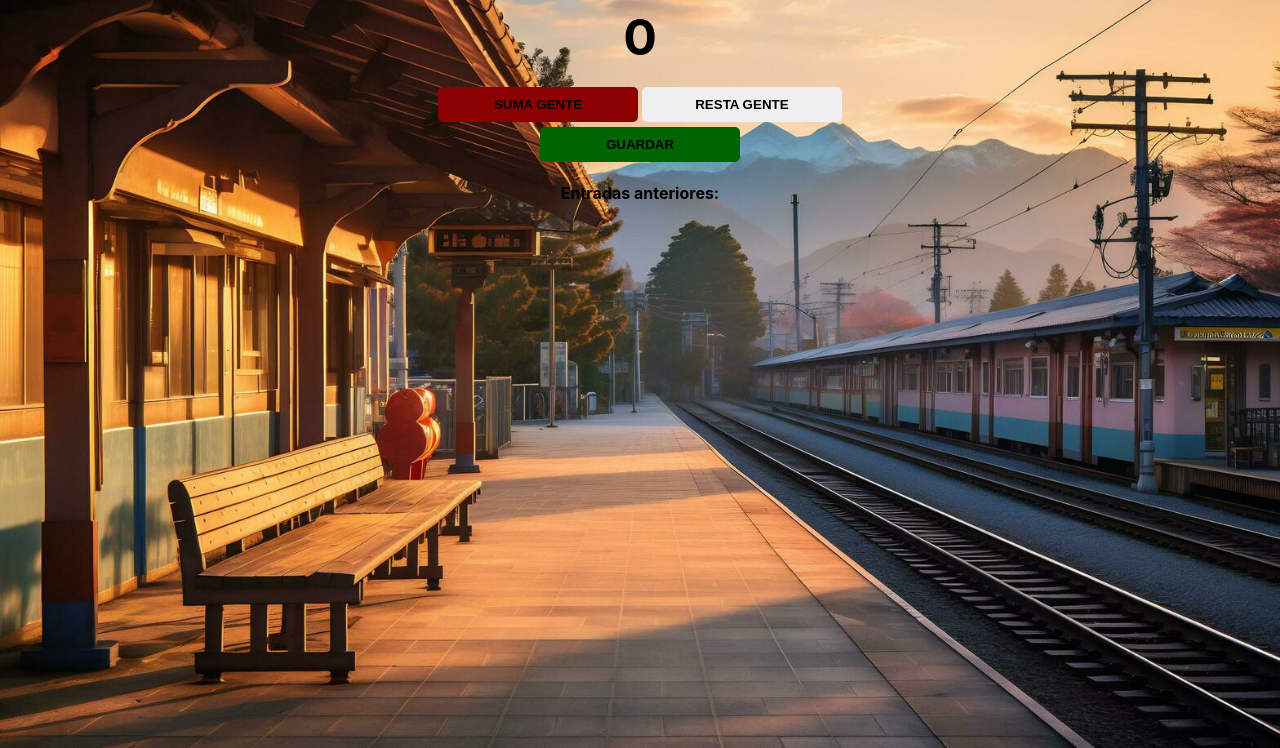
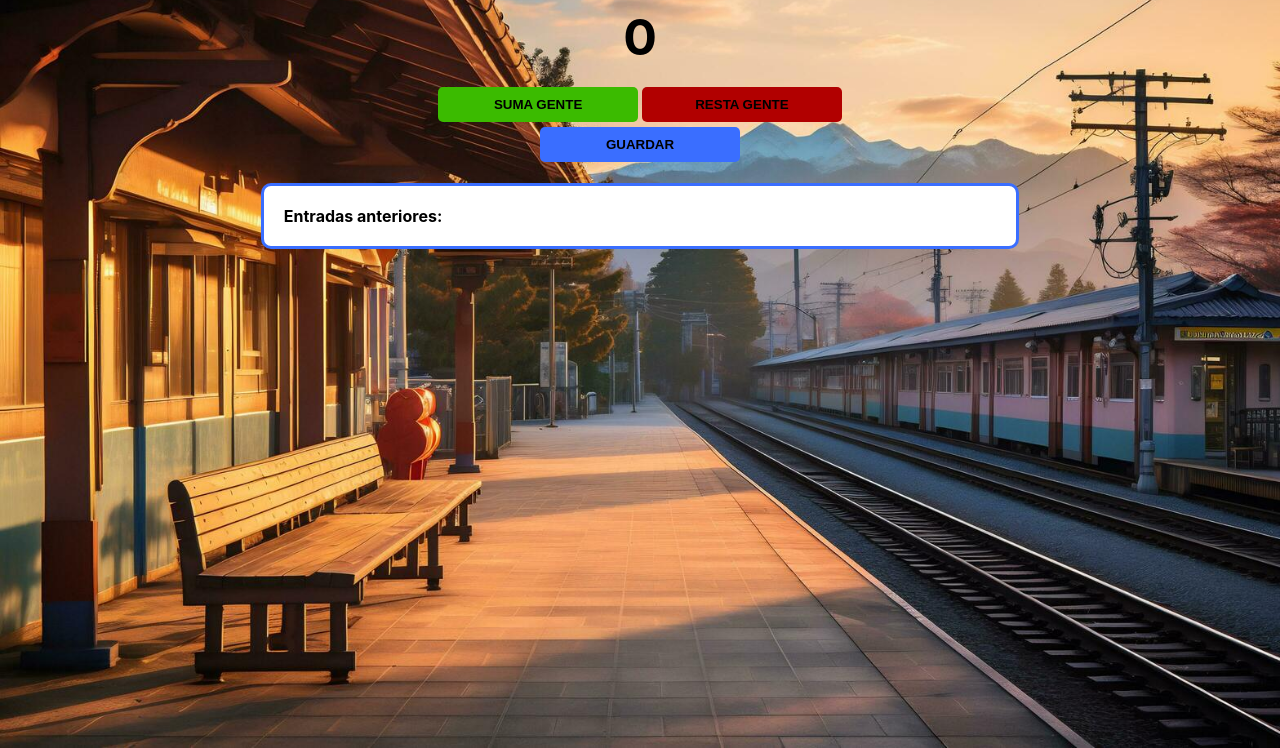
Before and after one commit to Luis-Alonso-GMIC/App-EstacionDeTren-LuisAlonso, a plain HTML site: page index.html in a window 1280 px wide. Shown: the part 52-800 px from the top of the page. Drawn offline with Linux system fonts and the light colour scheme.

Commit message:
Update index.css

```diff
--- a/index.css
+++ b/index.css
@@ -29,15 +29,24 @@ body {
     }
 
     #increment-btn {
-    background: darkred;
+    background: rgb(59, 187, 0);
     }
+    #resta-btn {
+        background: rgb(177, 0, 0);
+        }
 
     #save-btn {
-    background: darkgreen;
+    background: rgb(58, 110, 255);
     }
     p{
 
         color: rgb(0, 0, 0);
-
-
+        background-color: rgb(255, 255, 255);
+        margin-left: 20%;
+        margin-right: 20%;
+        text-align: left;
+        padding: 20px;
+        border-radius: 10px;
+        border: solid;
+        border-color: rgb(58, 110, 255);
     }
```
